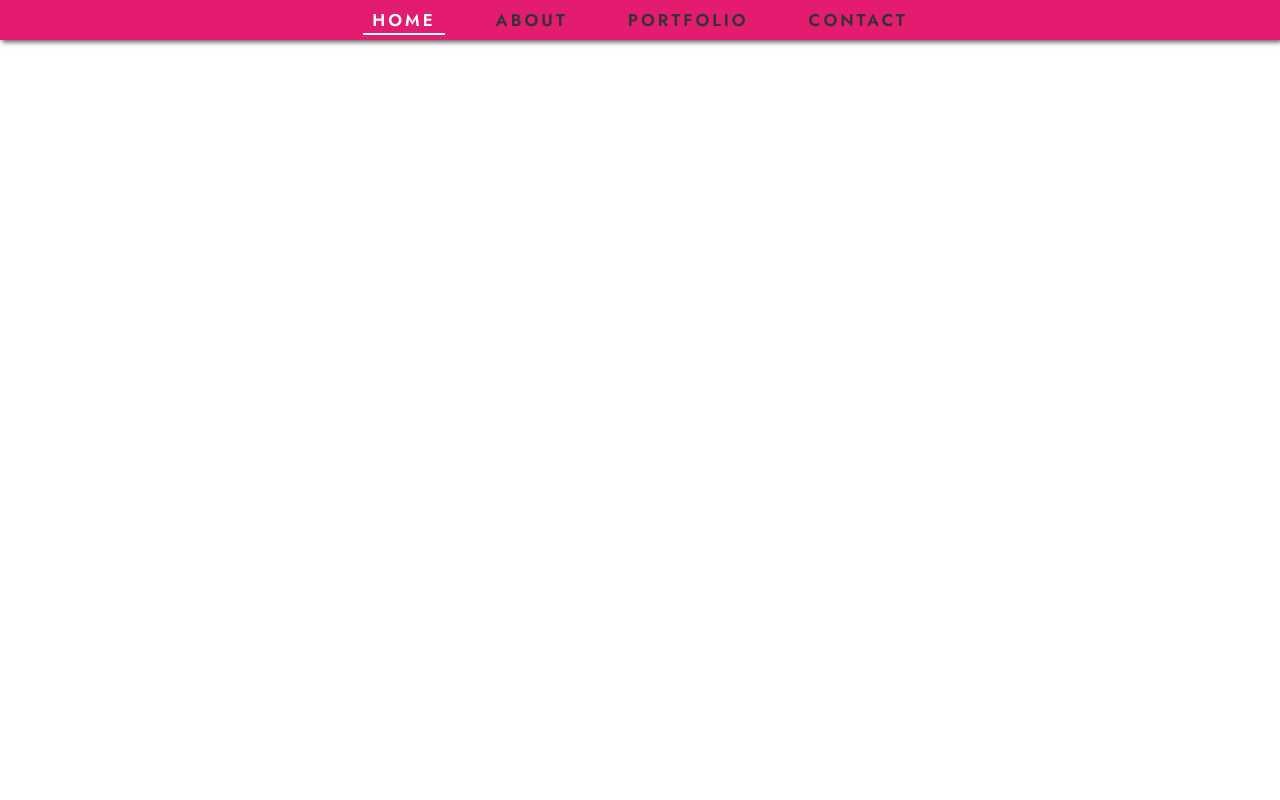
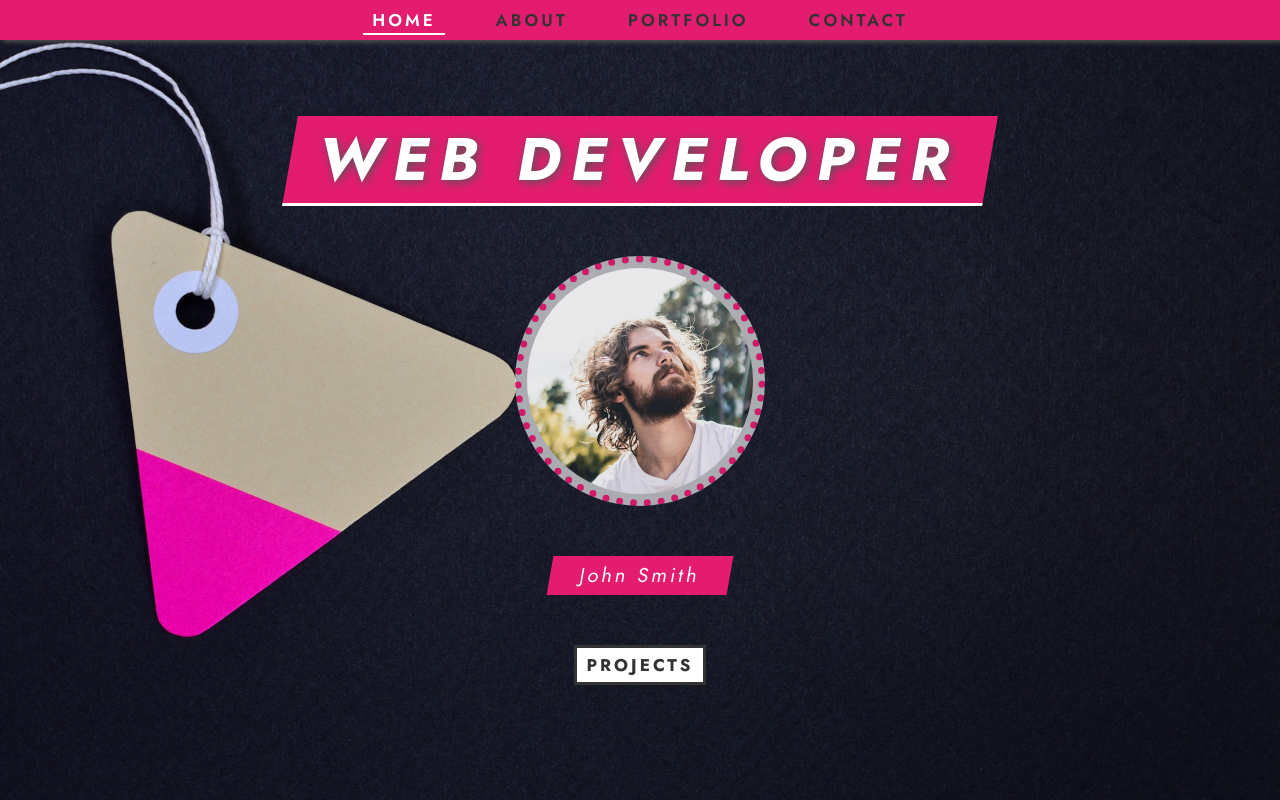
Before and after one commit to Daniel-1017/website-layout-react, a React (Create React App) app: page /home in a window 1280 px wide. Built offline with nearby package versions, Linux system fonts and the light colour scheme.

Commit message:
Landing page

```diff
--- a/src/App.js
+++ b/src/App.js
@@ -1,10 +1,18 @@
 import React, { Fragment } from "react";
 import Navbar from "./components/Navbar/Navbar";
+import { Route, Redirect } from "react-router-dom";
+import LandingPage from "./pages/LandingPage/LandingPage";
 
 const App = () => {
   return (
     <Fragment>
       <Navbar />
+      <Route path="/" exact>
+        <Redirect to="/home" />
+      </Route>
+      <Route path="/home">
+        <LandingPage />
+      </Route>
     </Fragment>
   );
 };
--- /dev/null
+++ b/src/pages/LandingPage/LandingPage.js
@@ -0,0 +1,27 @@
+import React from "react";
+import { Link } from "react-router-dom";
+import johnSmith from "../../assets/images/john-smith.jpg";
+import bg from "../../assets/images/bg.jpg";
+import classes from "./LandingPage.module.css";
+
+const LandingPage = () => {
+  return (
+    <section
+      className={`${classes["section-1"]} center`}
+      style={{
+        backgroundImage: `url(${bg})`,
+        backgroundRepeat: "no-repeat",
+        backgroundPosition: "center",
+      }}
+    >
+      <h1 className={classes["section-1-heading"]}>Web Developer</h1>
+      <img src={johnSmith} alt="John Smith" className={classes["person-img"]} />
+      <h3 className={classes["person-name"]}>John Smith</h3>
+      <Link to="/portfolio" className={classes["section-1-btn"]}>
+        Projects
+      </Link>
+    </section>
+  );
+};
+
+export default LandingPage;
--- /dev/null
+++ b/src/pages/LandingPage/LandingPage.module.css
@@ -0,0 +1,58 @@
+/* Section 1 */
+.section-1 {
+  width: 100%;
+  height: 100vh;
+  background: linear-gradient(
+    rgba(255, 255, 255, 0.2),
+    rgba(255, 255, 255, 0.3)
+  );
+  background-size: cover;
+  flex-direction: column;
+}
+
+.section-1-heading {
+  font-size: 6rem;
+  font-weight: 700;
+  color: #fff;
+  background-color: #e41c6f;
+  padding: 0 3rem;
+  margin-bottom: 5rem;
+  text-transform: uppercase;
+  letter-spacing: 1rem;
+  border-bottom: 0.3rem solid #fff;
+  text-shadow: 0.2rem 0.2rem 1rem #555;
+  transform: skew(-10deg);
+}
+
+.person-img {
+  width: 25rem;
+  height: 25rem;
+  object-fit: cover;
+  border-radius: 50%;
+  border: 0.7rem dotted #e41c6f;
+  background-color: rgba(255, 255, 255, 0.7);
+  padding: 0.5rem;
+  opacity: 0.9;
+}
+
+.person-name {
+  font-size: 2rem;
+  color: #fff;
+  background-color: #e41c6f;
+  margin: 5rem 0;
+  padding: 0.5rem 3rem;
+  letter-spacing: 0.3rem;
+  transform: skew(-10deg);
+}
+
+.section-1-btn {
+  font-size: 1.7rem;
+  font-weight: 700;
+  color: #333;
+  background-color: #fff;
+  border: 0.3rem solid #333;
+  padding: 0.5rem 1rem;
+  text-transform: uppercase;
+  letter-spacing: 0.3rem;
+}
+/* End of Section 1 */
```
